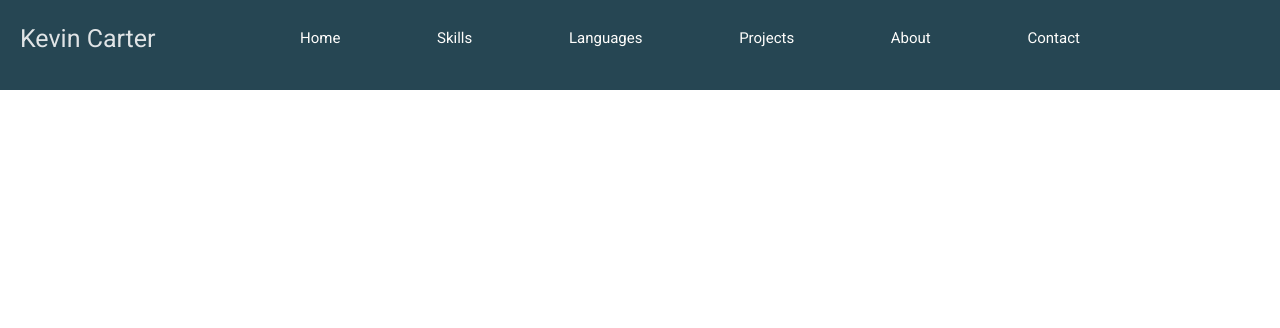
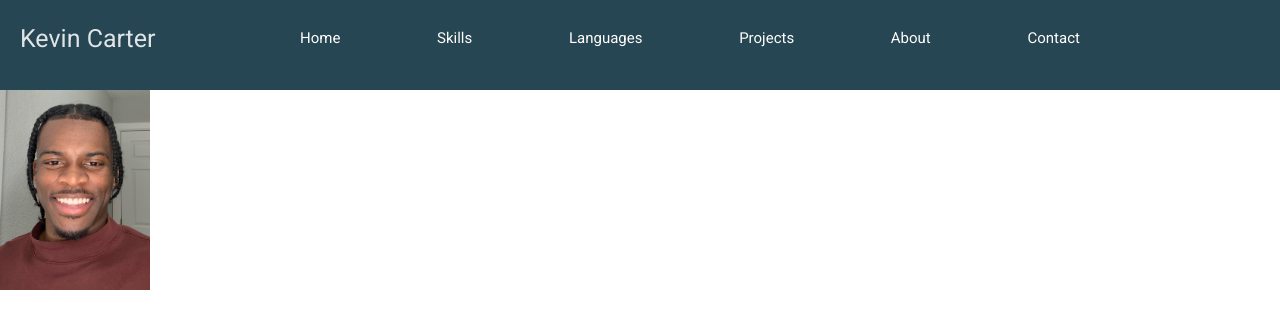
Before and after one commit to kvncrtr/portfolio, a React (Vite) app: page / in a window 1280 px wide. Shown: the top 328 px of the page. Built offline with nearby package versions, Linux system fonts and the light colour scheme.

Commit message:
add hero component and image file

```diff
--- a/src/App.jsx
+++ b/src/App.jsx
@@ -1,11 +1,15 @@
 import React, { useState } from 'react'
 
 import Navbar from './components/Navbar'
+import Hero from './components/Hero'
 import './styles/app.css'
 
 function App() {
   return (
-    <Navbar />
+    <div className={'app--container'}>
+      <Navbar />
+      <Hero />
+    </div>
   )
 }
 
--- /dev/null
+++ b/src/components/Hero.jsx
@@ -0,0 +1,10 @@
+import React from 'react'
+import headshot from '../assets/headshot.jpg'
+
+export default function Hero() {
+   return (
+      <div className={'hero--container'}>
+         <img className={'hero--headshot'} src={headshot} alt="headshot" />
+      </div>
+   )
+}
--- a/src/styles/app.css
+++ b/src/styles/app.css
@@ -67,6 +67,10 @@ nav a {
 
 nav a:hover {
    color: var(--secondary);
+}
+
+.hero--headshot {
+   width: 150px;
 }
 
 @media only screen and (max-width: 1024px) {
```
